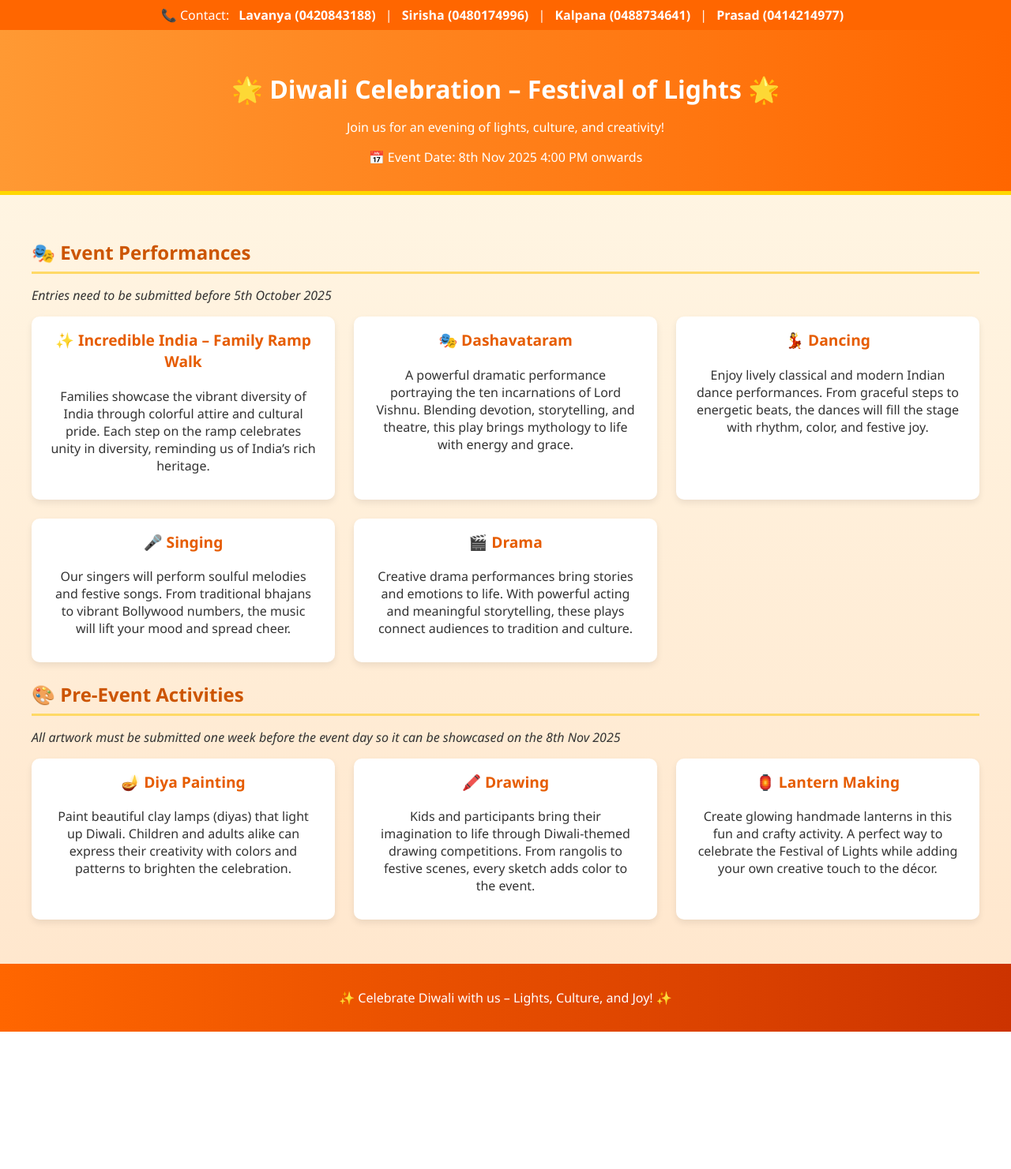
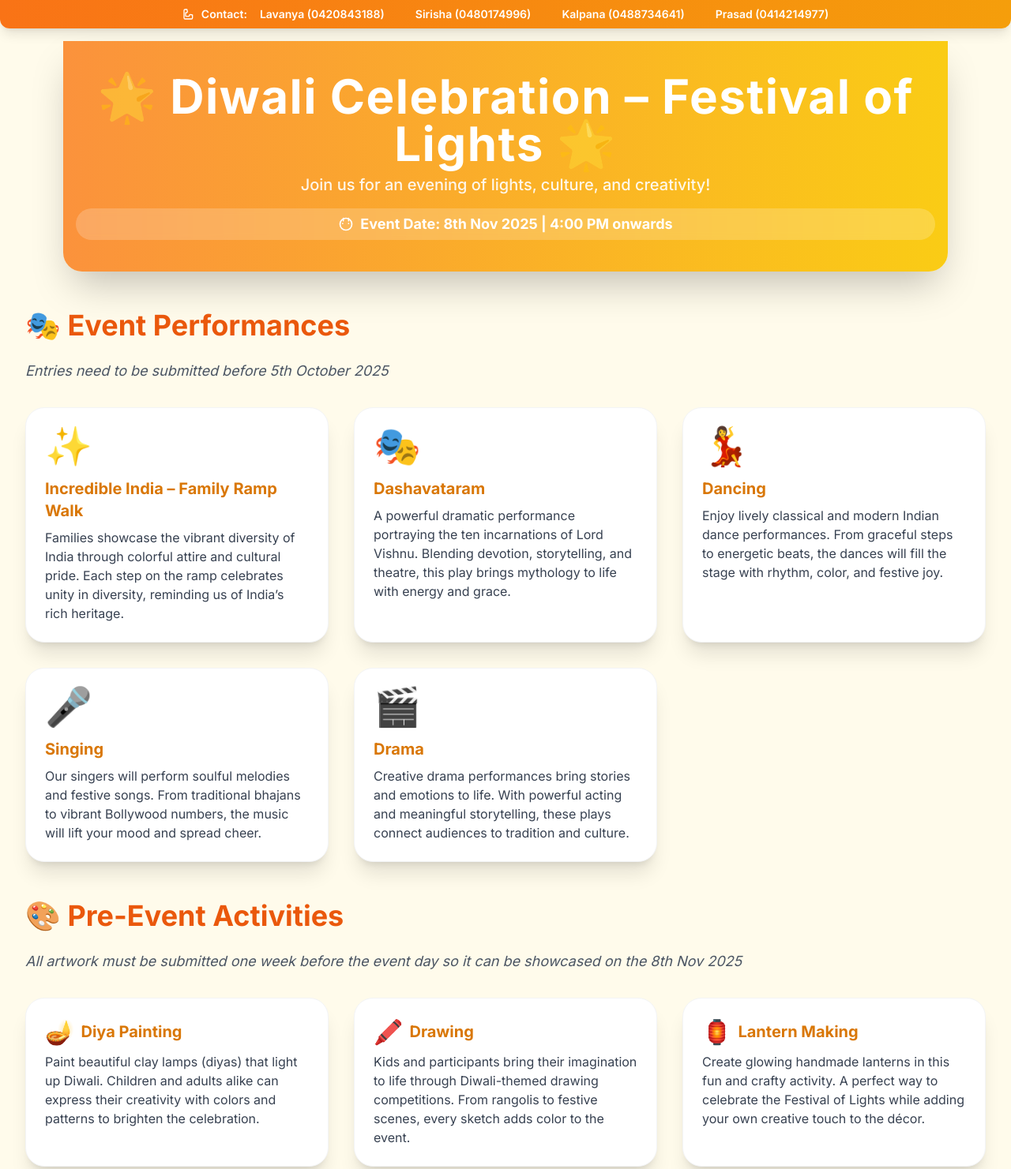
Before and after one commit to dharmikchauhan/public, a plain HTML site: page diwali-2025/index.html in a window 1280 px wide. Shown: the top 1481 px of the page at 79% size. Before the commit the page ends 1307 px from the top, so only its background shows below. Drawn offline with nearby package versions, Linux system fonts and the light colour scheme.

Commit message:
improved ui

```diff
--- a/diwali-2025/index.html
+++ b/diwali-2025/index.html
@@ -4,158 +4,189 @@
   <meta charset="UTF-8">
   <meta name="viewport" content="width=device-width, initial-scale=1.0">
   <title>Diwali Celebration</title>
+  <!-- Tailwind CSS CDN -->
+  <script src="https://cdn.tailwindcss.com"></script>
   <style>
+    @import url('https://fonts.googleapis.com/css2?family=Inter:wght@400;500;600;700&display=swap');
     body {
-      font-family: 'Segoe UI', Tahoma, Geneva, Verdana, sans-serif;
-      background: linear-gradient(to bottom, #fff8e7, #ffe6cc);
-      color: #333;
-      margin: 0;
-      padding: 0;
-    }
-    .top-banner {
-      background: #ff6600;
-      color: white;
-      text-align: center;
-      padding: 0.5rem;
-      font-size: 1rem;
-      word-wrap: break-word;
-    }
-    .top-banner a {
-      color: white;
-      text-decoration: none;
-      margin: 0 0.5rem;
-      font-weight: bold;
-    }
-    header {
-      background: linear-gradient(90deg, #ff9933, #ff6600);
-      color: white;
-      padding: 2rem 1rem;
-      text-align: center;
-      border-bottom: 5px solid #ffd700;
-    }
-    header h1 {
-      font-size: 2rem;
-      margin-bottom: 0.5rem;
-    }
-    main {
-      padding: 2rem 1rem;
-      max-width: 1200px;
-      margin: auto;
-    }
-    h2 {
-      color: #cc5500;
-      border-bottom: 3px solid #ffd966;
-      padding-bottom: 0.5rem;
-      margin: 1.5rem 0 1rem;
-      font-size: 1.5rem;
-    }
-    .grid {
-      display: grid;
-      grid-template-columns: repeat(auto-fill, minmax(300px, 1fr));
-      gap: 1.5rem;
-    }
-    .activity {
-      background: #fff;
-      border-radius: 10px;
-      box-shadow: 0 4px 8px rgba(0,0,0,0.08);
-      padding: 1rem 1.5rem;
-      text-align: center;
-    }
-    h3 {
-      margin-top: 0;
-      color: #e65c00;
-      font-size: 1.2rem;
-    }
-    footer {
-      text-align: center;
-      background: linear-gradient(90deg, #ff6600, #cc3300);
-      color: white;
-      padding: 1rem;
-      margin-top: 1.5rem;
-      font-size: 1rem;
-    }
-
-    /* Mobile Responsive */
-    @media (max-width: 768px) {
-      header h1 {
-        font-size: 1.5rem;
-      }
-      h2 {
-        font-size: 1.2rem;
-      }
-      .grid {
-        grid-template-columns: 1fr;
-      }
-      .top-banner {
-        font-size: 0.9rem;
-      }
-      .activity {
-        padding: 1rem;
-      }
+      font-family: 'Inter', sans-serif;
+      background: #fdfaf5;
     }
   </style>
 </head>
-<body>
-  <div class="top-banner">
-    📞 Contact:
-    <a href="tel:0420843188">Lavanya (0420843188)</a> |
-    <a href="tel:0480174996">Sirisha (0480174996)</a> |
-    <a href="tel:0488734641">Kalpana (0488734641)</a> |
-    <a href="tel:0414214977">Prasad (0414214977)</a>
+<body class="bg-amber-50">
+
+  <!-- Top Contact Banner -->
+  <div class="bg-gradient-to-r from-orange-500 to-amber-500 text-white text-center py-2 px-4 rounded-b-xl shadow-lg">
+    <div class="flex flex-wrap justify-center items-center gap-x-4 gap-y-2 text-sm font-semibold">
+      <span class="flex items-center">
+        <svg xmlns="http://www.w3.org/2000/svg" class="h-4 w-4 mr-2" fill="none" viewBox="0 0 24 24" stroke="currentColor" stroke-width="2">
+          <path stroke-linecap="round" stroke-linejoin="round" d="M3 5a2 2 0 012-2h3.5l1 4a2 2 0 01-2 2h-.5a1 1 0 00-1 1v5a1 1 0 001 1h5a1 1 0 001-1v-.5a2 2 0 012-2l4 1V19a2 2 0 01-2 2H5a2 2 0 01-2-2z" />
+        </svg>
+        Contact:
+      </span>
+      <a href="tel:0420843188" class="hover:underline transition-all">Lavanya (0420843188)</a>&nbsp;&nbsp;
+      <a href="tel:0480174996" class="hover:underline transition-all">Sirisha (0480174996)</a>&nbsp;&nbsp;
+      <a href="tel:0488734641" class="hover:underline transition-all">Kalpana (0488734641)</a>&nbsp;&nbsp;
+      <a href="tel:0414214977" class="hover:underline transition-all">Prasad (0414214977)</a>
+    </div>
   </div>
 
-  <header>
-    <h1>🌟 Diwali Celebration – Festival of Lights 🌟</h1>
-    <p>Join us for an evening of lights, culture, and creativity!</p>
-    📅 Event Date: 8th Nov 2025 4:00 PM onwards
+  <!-- Header Section -->
+  <header class="bg-gradient-to-r from-orange-400 to-yellow-400 text-white text-center py-10 px-4 rounded-b-3xl shadow-2xl mt-4 mx-4 sm:mx-8 md:mx-12 lg:mx-20">
+    <h1 class="text-3xl sm:text-5xl md:text-6xl font-extrabold mb-2 leading-tight tracking-wide">
+      <span class="inline-block animate-pulse">🌟</span> Diwali Celebration – Festival of Lights <span class="inline-block animate-pulse">🌟</span>
+    </h1>
+    <p class="text-lg sm:text-xl font-medium opacity-90 mb-4">
+      Join us for an evening of lights, culture, and creativity!
+    </p>
+    <div id="calendar-link" class="flex items-center justify-center font-bold text-sm sm:text-lg bg-white/20 rounded-full px-4 py-1.5 backdrop-blur-sm whitespace-nowrap cursor-pointer transition-transform duration-300 hover:scale-105">
+      <svg xmlns="http://www.w3.org/2000/svg" class="h-5 w-5 mr-2" fill="none" viewBox="0 0 24 24" stroke="currentColor" stroke-width="2">
+        <path stroke-linecap="round" stroke-linejoin="round" d="M8 7V3m8 4V3m-9 8h.01M16 11h.01M21 12a9 9 0 11-18 0 9 9 0 0118 0z" />
+      </svg>
+      Event Date: 8th Nov 2025 | 4:00 PM onwards
+    </div>
   </header>
 
-  <main>
-    <h2>🎭 Event Performances</h2>
-    <p><em>Entries need to be submitted before 5th October 2025</em></p>
-    <div class="grid">
-      <div class="activity">
-        <h3>✨ Incredible India – Family Ramp Walk</h3>
-        <p>Families showcase the vibrant diversity of India through colorful attire and cultural pride. Each step on the ramp celebrates unity in diversity, reminding us of India’s rich heritage.</p>
+  <main class="container mx-auto px-4 sm:px-8 py-12">
+
+    <!-- Event Performances Section -->
+    <section class="mb-12">
+      <h2 class="text-3xl sm:text-4xl font-bold text-orange-600 mb-6">
+        🎭 Event Performances
+      </h2>
+      <p class="text-gray-600 text-lg mb-8 italic">
+        Entries need to be submitted before 5th October 2025
+      </p>
+      <div class="grid grid-cols-1 md:grid-cols-2 lg:grid-cols-3 gap-8">
+        <!-- Performance Card 1 -->
+        <div class="bg-white p-6 rounded-3xl shadow-xl border border-gray-100 transition-transform transform hover:scale-105 duration-300">
+          <div class="text-5xl mb-4">✨</div>
+          <h3 class="text-xl font-bold text-amber-600 mb-2">Incredible India – Family Ramp Walk</h3>
+          <p class="text-gray-700">
+            Families showcase the vibrant diversity of India through colorful attire and cultural pride. Each step on the ramp celebrates unity in diversity, reminding us of India’s rich heritage.
+          </p>
+        </div>
+        <!-- Performance Card 2 -->
+        <div class="bg-white p-6 rounded-3xl shadow-xl border border-gray-100 transition-transform transform hover:scale-105 duration-300">
+          <div class="text-5xl mb-4">🎭</div>
+          <h3 class="text-xl font-bold text-amber-600 mb-2">Dashavataram</h3>
+          <p class="text-gray-700">
+            A powerful dramatic performance portraying the ten incarnations of Lord Vishnu. Blending devotion, storytelling, and theatre, this play brings mythology to life with energy and grace.
+          </p>
+        </div>
+        <!-- Performance Card 3 -->
+        <div class="bg-white p-6 rounded-3xl shadow-xl border border-gray-100 transition-transform transform hover:scale-105 duration-300">
+          <div class="text-5xl mb-4">💃</div>
+          <h3 class="text-xl font-bold text-amber-600 mb-2">Dancing</h3>
+          <p class="text-gray-700">
+            Enjoy lively classical and modern Indian dance performances. From graceful steps to energetic beats, the dances will fill the stage with rhythm, color, and festive joy.
+          </p>
+        </div>
+        <!-- Performance Card 4 -->
+        <div class="bg-white p-6 rounded-3xl shadow-xl border border-gray-100 transition-transform transform hover:scale-105 duration-300">
+          <div class="text-5xl mb-4">🎤</div>
+          <h3 class="text-xl font-bold text-amber-600 mb-2">Singing</h3>
+          <p class="text-gray-700">
+            Our singers will perform soulful melodies and festive songs. From traditional bhajans to vibrant Bollywood numbers, the music will lift your mood and spread cheer.
+          </p>
+        </div>
+        <!-- Performance Card 5 -->
+        <div class="bg-white p-6 rounded-3xl shadow-xl border border-gray-100 transition-transform transform hover:scale-105 duration-300">
+          <div class="text-5xl mb-4">🎬</div>
+          <h3 class="text-xl font-bold text-amber-600 mb-2">Drama</h3>
+          <p class="text-gray-700">
+            Creative drama performances bring stories and emotions to life. With powerful acting and meaningful storytelling, these plays connect audiences to tradition and culture.
+          </p>
+        </div>
       </div>
-      <div class="activity">
-        <h3>🎭 Dashavataram</h3>
-        <p>A powerful dramatic performance portraying the ten incarnations of Lord Vishnu. Blending devotion, storytelling, and theatre, this play brings mythology to life with energy and grace.</p>
+    </section>
+
+    <!-- Pre-Event Activities Section -->
+    <section>
+      <h2 class="text-3xl sm:text-4xl font-bold text-orange-600 mb-6">
+        🎨 Pre-Event Activities
+      </h2>
+      <p class="text-gray-600 text-lg mb-8 italic">
+        All artwork must be submitted one week before the event day so it can be showcased on the 8th Nov 2025
+      </p>
+      <div class="grid grid-cols-1 md:grid-cols-2 lg:grid-cols-3 gap-8">
+        <!-- Activity Card 1 -->
+        <div class="bg-white p-6 rounded-3xl shadow-xl border border-gray-100 transition-transform transform hover:scale-105 duration-300">
+          <h3 class="text-xl font-bold text-amber-600 mb-2 flex items-center">
+            <span class="text-3xl mr-2">🪔</span> Diya Painting
+          </h3>
+          <p class="text-gray-700">
+            Paint beautiful clay lamps (diyas) that light up Diwali. Children and adults alike can express their creativity with colors and patterns to brighten the celebration.
+          </p>
+        </div>
+        <!-- Activity Card 2 -->
+        <div class="bg-white p-6 rounded-3xl shadow-xl border border-gray-100 transition-transform transform hover:scale-105 duration-300">
+          <h3 class="text-xl font-bold text-amber-600 mb-2 flex items-center">
+            <span class="text-3xl mr-2">🖍️</span> Drawing
+          </h3>
+          <p class="text-gray-700">
+            Kids and participants bring their imagination to life through Diwali-themed drawing competitions. From rangolis to festive scenes, every sketch adds color to the event.
+          </p>
+        </div>
+        <!-- Activity Card 3 -->
+        <div class="bg-white p-6 rounded-3xl shadow-xl border border-gray-100 transition-transform transform hover:scale-105 duration-300">
+          <h3 class="text-xl font-bold text-amber-600 mb-2 flex items-center">
+            <span class="text-3xl mr-2">🏮</span> Lantern Making
+          </h3>
+          <p class="text-gray-700">
+            Create glowing handmade lanterns in this fun and crafty activity. A perfect way to celebrate the Festival of Lights while adding your own creative touch to the décor.
+          </p>
+        </div>
       </div>
-      <div class="activity">
-        <h3>💃 Dancing</h3>
-        <p>Enjoy lively classical and modern Indian dance performances. From graceful steps to energetic beats, the dances will fill the stage with rhythm, color, and festive joy.</p>
-      </div>
-      <div class="activity">
-        <h3>🎤 Singing</h3>
-        <p>Our singers will perform soulful melodies and festive songs. From traditional bhajans to vibrant Bollywood numbers, the music will lift your mood and spread cheer.</p>
-      </div>
-      <div class="activity">
-        <h3>🎬 Drama</h3>
-        <p>Creative drama performances bring stories and emotions to life. With powerful acting and meaningful storytelling, these plays connect audiences to tradition and culture.</p>
-      </div>
-    </div>
-
-    <h2>🎨 Pre-Event Activities</h2>
-    <p><em>All artwork must be submitted one week before the event day so it can be showcased on the 8th Nov 2025</em></p>
-    <div class="grid">
-      <div class="activity">
-        <h3>🪔 Diya Painting</h3>
-        <p>Paint beautiful clay lamps (diyas) that light up Diwali. Children and adults alike can express their creativity with colors and patterns to brighten the celebration.</p>
-      </div>
-      <div class="activity">
-        <h3>🖍️ Drawing</h3>
-        <p>Kids and participants bring their imagination to life through Diwali-themed drawing competitions. From rangolis to festive scenes, every sketch adds color to the event.</p>
-      </div>
-      <div class="activity">
-        <h3>🏮 Lantern Making</h3>
-        <p>Create glowing handmade lanterns in this fun and crafty activity. A perfect way to celebrate the Festival of Lights while adding your own creative touch to the décor.</p>
-      </div>
-    </div>
+    </section>
   </main>
 
-  <footer>
-    <p>✨ Celebrate Diwali with us – Lights, Culture, and Joy! ✨</p>
+  <!-- Footer -->
+  <footer class="bg-gradient-to-r from-orange-500 to-red-500 text-white text-center py-6 mt-12 px-4 rounded-t-xl">
+    <p class="text-lg font-semibold">✨ Celebrate Diwali with us – Lights, Culture, and Joy! ✨</p>
   </footer>
+
+  <script>
+    document.getElementById('calendar-link').addEventListener('click', function() {
+      // Define the event details
+      const event = {
+        title: 'Diwali Celebration – Festival of Lights',
+        description: 'Join us for an evening of lights, culture, and creativity! The event features family ramp walks, dance, singing, drama, and pre-event activities like diya painting, drawing, and lantern making.',
+        start: '2025-11-08T16:00:00',
+        end: '2025-11-08T22:00:00', // Assuming the event runs for a few hours
+      };
+
+      // Create the iCalendar data
+      const icsData = [
+        'BEGIN:VCALENDAR',
+        'VERSION:2.0',
+        'PRODID:-//Gemini//EN',
+        'BEGIN:VEVENT',
+        `UID:${Math.random().toString(36).substring(2) + Date.now()}`,
+        `DTSTAMP:${new Date().toISOString().replace(/[-:]/g, '').split('.')[0]}Z`,
+        `DTSTART:${event.start.replace(/-/g, '').replace(/:/g, '')}`,
+        `DTEND:${event.end.replace(/-/g, '').replace(/:/g, '')}`,
+        `SUMMARY:${event.title}`,
+        `DESCRIPTION:${event.description}`,
+        'END:VEVENT',
+        'END:VCALENDAR'
+      ].join('\n');
+
+      // Create a Blob and URL for the ICS file
+      const blob = new Blob([icsData], { type: 'text/calendar;charset=utf-8' });
+      const url = URL.createObjectURL(blob);
+
+      // Create a temporary link and trigger the download
+      const tempLink = document.createElement('a');
+      tempLink.href = url;
+      tempLink.setAttribute('download', 'diwali_celebration.ics');
+      document.body.appendChild(tempLink);
+      tempLink.click();
+      document.body.removeChild(tempLink);
+      URL.revokeObjectURL(url);
+    });
+  </script>
+
 </body>
 </html>
```
